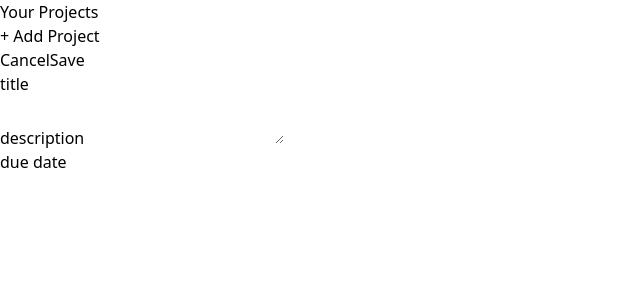
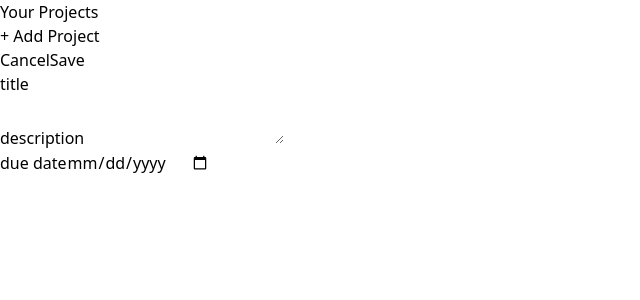
Before and after one commit to usamaElsharkawi/Project-Managment-Application, a React (Vite) app: page / in a window 1280 px wide. Both pictures are taken after a click on the button "+ Add Project". Shown: the top 300 px of the page, without its empty margins (0-640 px from the left). Built offline with nearby package versions, Linux system fonts and the light colour scheme.

Commit message:
Collecting User Input with Refs & Forwarded Refs

```diff
--- a/src/App.jsx
+++ b/src/App.jsx
@@ -17,13 +17,27 @@ function App() {
     });
   }
 
+  function handleAddProject(projectData){
+    setProjectsState(prevState=>{
+      const newProject = {
+        ...projectData
+      }
+      return{
+        selectedProject:prevState.selectedProject,
+        projects:[...prevState.projects,newProject]
+      }
+    })
+  }
+
+  console.log(projectsState)
+
   let content;
 
   if (projectsState.selectedProject === undefined) {
     content = <NoProjectSelected handleAddNewProject={handleStartAddProject} />;
   }
   if (projectsState.selectedProject === null) {
-    content = <NewPorject />;
+    content = <NewPorject onAdd={handleAddProject} />;
   }
   return (
     <main className="h-screen my-8 flex gap-8">
--- a/src/components/Input.jsx
+++ b/src/components/Input.jsx
@@ -1,9 +1,19 @@
-export default function Input({ label, textArea, ...props }) {
-    const calsses = 'w-full p-1 rounded-sm border-b-2 border-stone-300 bg-stone-200 focus:outline-none focus:border-stone-600'
+import { forwardRef } from "react";
+const Input = forwardRef(function Input({ label, textArea, ...props },ref) {
+  const calsses =
+    "w-full p-1 rounded-sm border-b-2 border-stone-300 bg-stone-200 focus:outline-none focus:border-stone-600";
   return (
-    <p className=" flex flex-col gap-1 my-4 " >
-      <label className="uppercase text-sm font-bold text-stone-500">{label}</label>
-      {textArea ? <textarea className={calsses} {...props} /> : <input className={calsses} {...props} />}
+    <p className=" flex flex-col gap-1 my-4 ">
+      <label className="uppercase text-sm font-bold text-stone-500">
+        {label}
+      </label>
+      {textArea ? (
+        <textarea ref={ref} className={calsses} {...props} />
+      ) : (
+        <input ref={ref} className={calsses} {...props} />
+      )}
     </p>
   );
-}
+});
+
+export default Input;
--- a/src/components/NewProject.jsx
+++ b/src/components/NewProject.jsx
@@ -1,14 +1,35 @@
-import Input from "./Input"
-export default function NewPorject(){
-    return <div>
-        <menu className=" w-[35rem] mt-16 flex justify-end items-center gap-4 my-4 " >
-            <button className=" text-stone-800 hover:text-stone-950 " >Cancel</button>
-            <button className="bg-slate-800 text-stone-50 py-2 px-6 rounded-md hover:bg-stone-950" >Save</button>
-        </menu>
-        <div>
-            <Input label='title'/>
-            <Input label='description' textArea />
-            <Input label='due date'/>
-        </div>
+import { useRef } from "react";
+import Input from "./Input";
+export default function NewPorject({ onAdd }) {
+  const title = useRef();
+  const description = useRef();
+  const dueDate = useRef();
+  function handleSave() {
+    const enteredTitle = title.current.value;
+    const enteredDescrption = description.current.value;
+    const enteredDueDate = dueDate.current.value;
+    //....validation
+    onAdd({
+      title: enteredTitle,
+      description: enteredDescrption,
+      dueDate: enteredDueDate,
+    });
+  }
+  return (
+    <div>
+      <menu className=" w-[35rem] mt-16 flex justify-end items-center gap-4 my-4 ">
+        <button className=" text-stone-800 hover:text-stone-950 ">
+          Cancel
+        </button>
+        <button onClick={handleSave} className="bg-slate-800 text-stone-50 py-2 px-6 rounded-md hover:bg-stone-950">
+          Save
+        </button>
+      </menu>
+      <div>
+        <Input type='text' ref={title} label="title" />
+        <Input ref={description} label="description" textArea />
+        <Input type='date' ref={dueDate} label="due date" />
+      </div>
     </div>
+  );
 }
```
